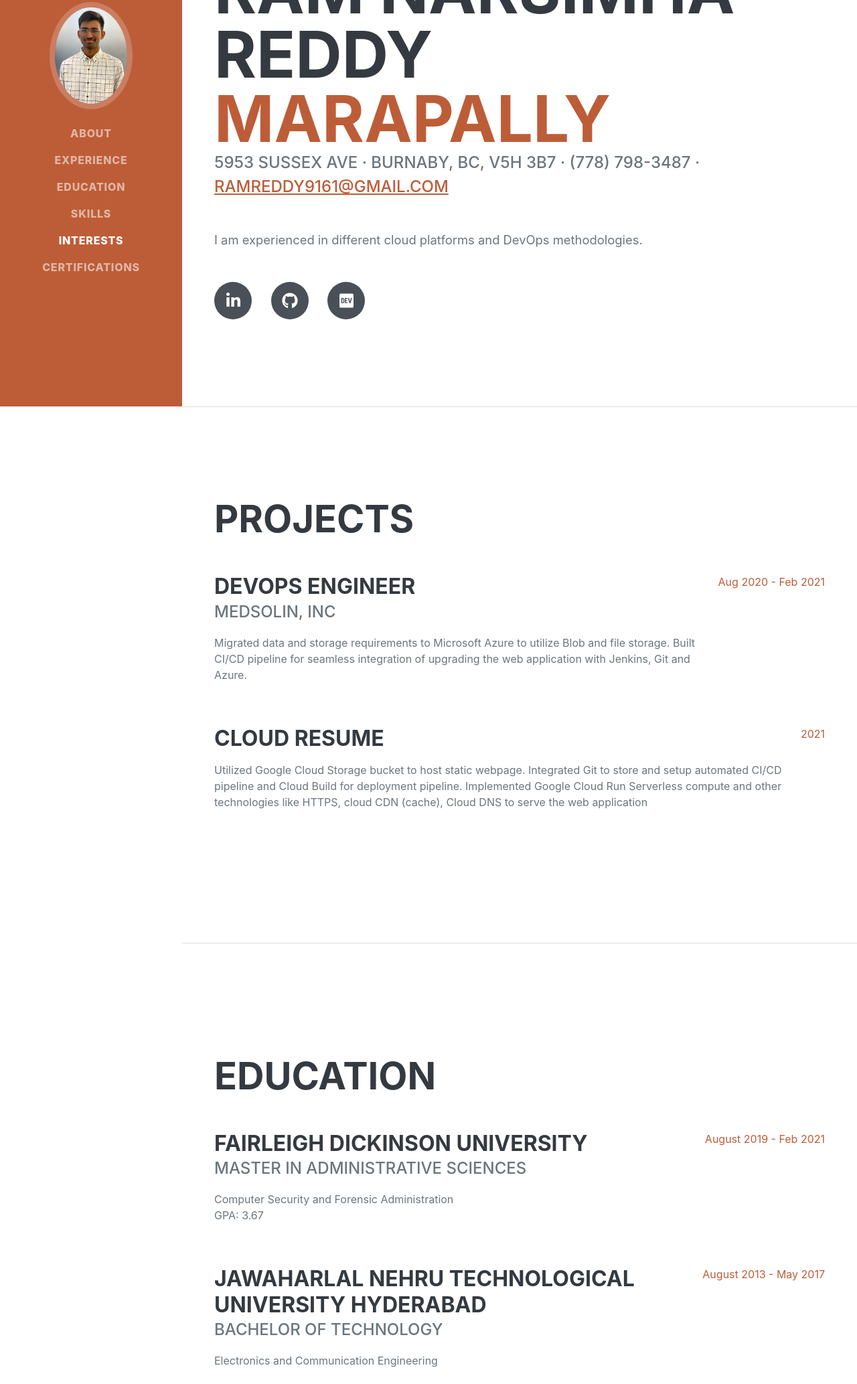
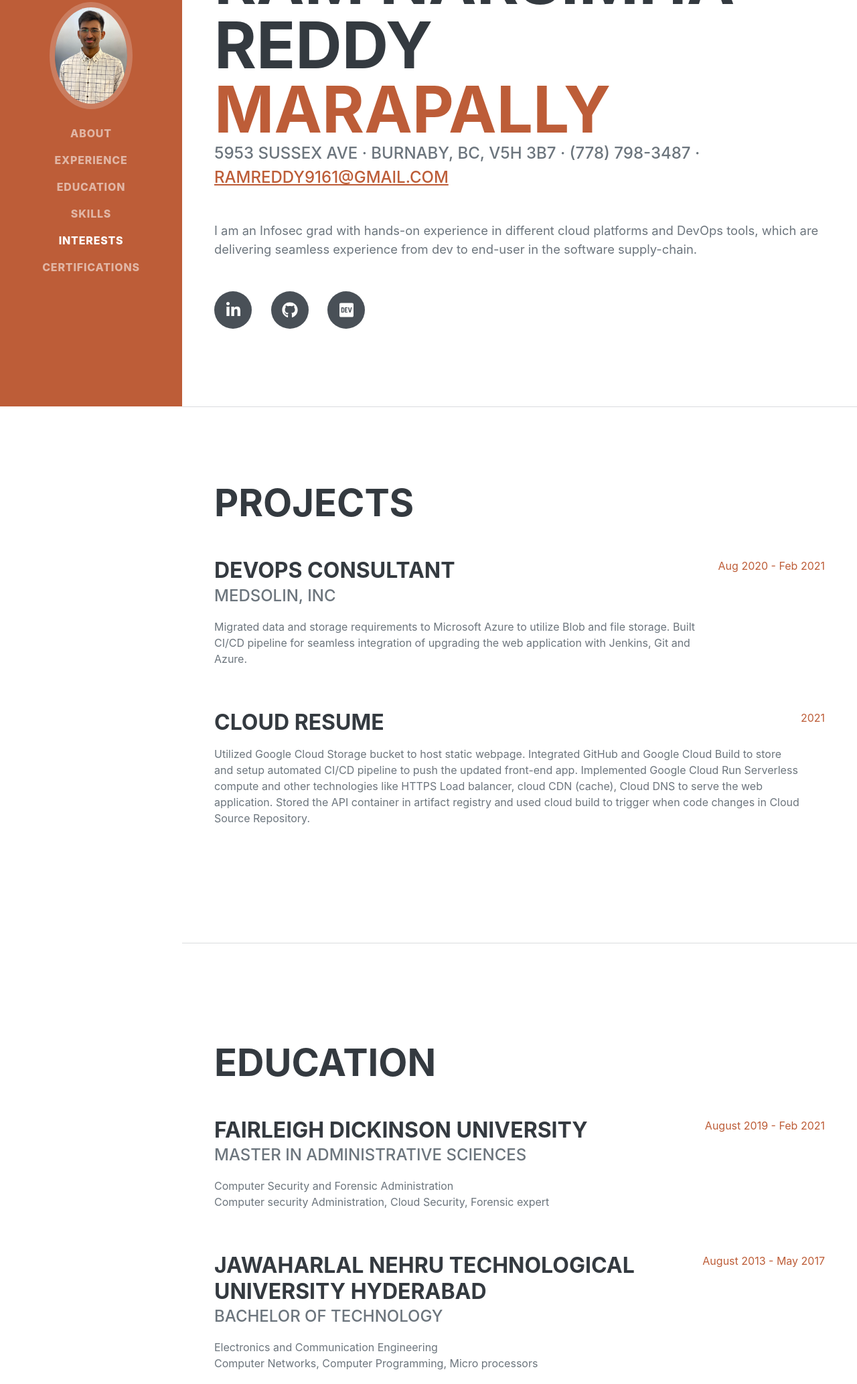
Before and after one commit to rammarapally/rammarapally.github.io, a plain HTML site: page index.html in a window 1280 px wide. Shown: the part 193-2260 px from the top of the page at 67% size. Drawn offline with nearby package versions, Linux system fonts and the light colour scheme; a web font is replaced by a local one.

Commit message:
made changes to profile front-end

```diff
--- a/index.html
+++ b/index.html
@@ -47,7 +47,7 @@
                         5953 Sussex Ave · Burnaby, BC, V5H 3B7 · (778) 798-3487 ·
                         <a href="mailto:ramreddy9161@gmail.com">ramreddy9161@gmail.com</a>
                     </div>
-                    <p class="lead mb-5">I am experienced in different cloud platforms and DevOps methodologies.</p>
+                    <p class="lead mb-5">I am an Infosec grad with hands-on experience in different cloud platforms and DevOps tools, which are delivering seamless experience from dev to end-user in the software supply-chain.</p>
                     <div class="social-icons">
                         <a class="social-icon" href="https://www.linkedin.com/in/rammarapally/"><i class="fab fa-linkedin-in"></i></a>
                         <a class="social-icon" href="https://github.com/rammarapally"><i class="fab fa-github"></i></a>
@@ -62,7 +62,7 @@
                     <h2 class="mb-5">Projects</h2>
                     <div class="d-flex flex-column flex-md-row justify-content-between mb-5">
                         <div class="flex-grow-1">
-                            <h3 class="mb-0">Devops Engineer</h3>
+                            <h3 class="mb-0">Devops Consultant</h3>
                             <div class="subheading mb-3">Medsolin, Inc</div>
                             <p>Migrated data and storage requirements to Microsoft Azure to utilize Blob and file storage. Built CI/CD pipeline for seamless integration of upgrading the web application with Jenkins, Git and Azure.</p>
                         </div>
@@ -72,7 +72,7 @@
                         <div class="flex-grow-1">
                             <h3 class="mb-0">Cloud Resume</h3>
                             <div class="subheading mb-3"> </div>
-                            <p>Utilized Google Cloud Storage bucket to host static webpage. Integrated Git to store and setup automated CI/CD pipeline and Cloud Build for deployment pipeline. Implemented Google Cloud Run Serverless compute and other technologies like HTTPS, cloud CDN (cache), Cloud DNS to serve the web application</p>
+                            <p>Utilized Google Cloud Storage bucket to host static webpage. Integrated GitHub and Google Cloud Build to store and setup automated CI/CD pipeline to push the updated front-end app. Implemented Google Cloud Run Serverless compute and other technologies like HTTPS Load balancer, cloud CDN (cache), Cloud DNS to serve the web application. Stored the API container in artifact registry and used cloud build to trigger when code changes in Cloud Source Repository.</p>
                         </div>
                         <div class="flex-shrink-0"><span class="text-primary">2021</span></div>
                     </div>
@@ -88,7 +88,7 @@
                             <h3 class="mb-0">Fairleigh Dickinson University</h3>
                             <div class="subheading mb-3">Master in Administrative Sciences</div>
                             <div>Computer Security and Forensic Administration</div>
-                            <p>GPA: 3.67</p>
+                            <p>Computer security Administration, Cloud Security, Forensic expert</p>
                         </div>
                         <div class="flex-shrink-0"><span class="text-primary">August 2019 - Feb 2021</span></div>
                     </div>
@@ -97,6 +97,7 @@
                             <h3 class="mb-0">Jawaharlal Nehru Technological University Hyderabad</h3>
                             <div class="subheading mb-3">Bachelor of Technology</div>
                             <div>Electronics and Communication Engineering</div>
+                            <p>Computer Networks, Computer Programming, Micro processors</p>
                         </div>
                         <div class="flex-shrink-0"><span class="text-primary">August 2013 - May 2017</span></div>
                     </div>
@@ -129,7 +130,7 @@
                         </li>
                         <li>
                             <span class="fa-li"><i class="fas fa-code"></i></span>
-                            Ability to understand and deploy computing architecture for applications
+                            Ability to understand overall computing architecture and supply-chain of applications
                         </li>
                         <li>
                             <span class="fa-li"><i class="fas fa-terminal"></i></span>
@@ -174,7 +175,7 @@
                             Microsoft Certified: Azure Fundamentals
                         </li>
                         <li>
-                            <span class="fa-li"><i class="fas fa-trophy text-warning"></i></span>
+                            <span class="fa-li"><i class="fas fa-spinner"></i></span>
                             GCP Certified - Associate Cloud Engineer (In Progress)
                         </li>
                     </ul>
```
